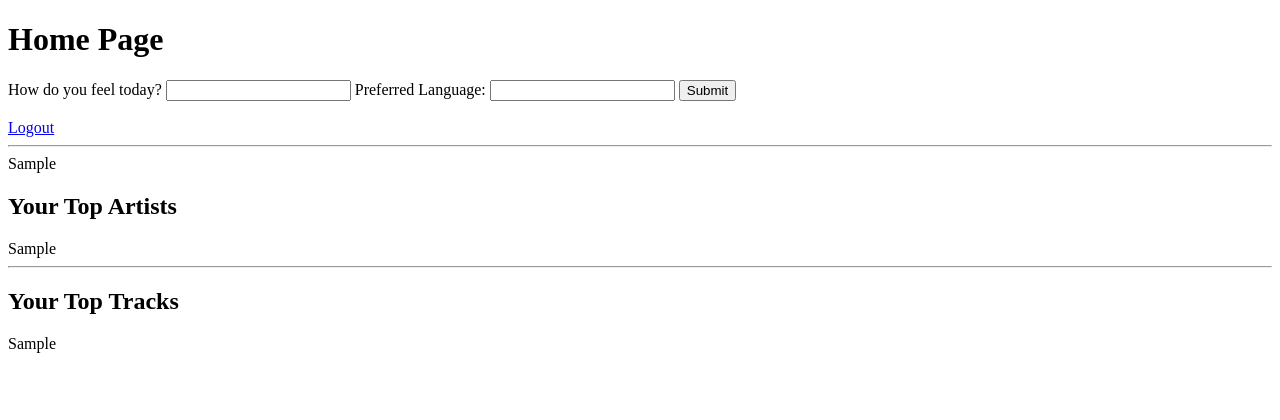
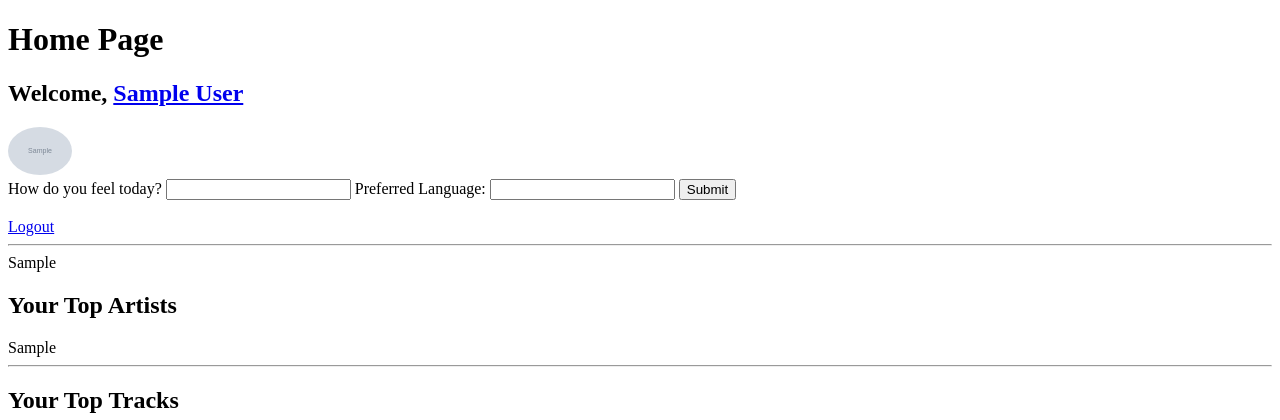
Before and after one commit to Harsshan-006/YourTunes_oneAPI_hack_kpr, a Flask app: template templates/home.html in a window 1280 px wide. Shown: the top 420 px of the page. Run offline with Flask 3, Linux system fonts and the light colour scheme; the template is opened without the code that fills it: most values are stand-ins (such as "Sample title", 1, 10 or a date in 2020); grey boxes marked "Sample" are stand-in pictures.

Commit message:
add user info in home

```diff
--- a/app.py
+++ b/app.py
@@ -124,6 +124,12 @@ def home():
         else:
             currently_playing_html = '<h2>Currently Playing</h2><p>No track is currently playing.</p><hr>'
 
+        # Fetch user's profile
+        user_profile = sp.current_user()
+        user_display_name = user_profile['display_name']
+        user_profile_url = user_profile['external_urls']['spotify']
+        user_profile_image = user_profile['images'][0]['url']  # Use the smaller image
+
         # Fetch user's top artists
         top_artists = sp.current_user_top_artists(limit=5, offset=0, time_range='medium_term')
         artists_info = [(artist['id'], artist['name'], artist['external_urls']['spotify'], artist.get('images', [{}])[0].get('url', 'No image available')) for artist in top_artists['items']]
@@ -134,7 +140,7 @@ def home():
         tracks_info = [(track['id'], track['name'], track['external_urls']['spotify'], track.get('album', {}).get('images', [{}])[1].get('url', 'No image available')) for track in top_tracks['items']]
         tracks_html = '<br>'.join([f'{name}: <a href="{url}" target="_blank">Open Track</a> <br> <img src="{image}" alt="Track Image" width="100">' for _, name, url, image in tracks_info])
 
-        return render_template('home.html', currently_playing_html=currently_playing_html, artists_html=artists_html, tracks_html=tracks_html)
+        return render_template('home.html', currently_playing_html=currently_playing_html, artists_html=artists_html, tracks_html=tracks_html, user_display_name=user_display_name, user_profile_url=user_profile_url, user_profile_image=user_profile_image)
 
     except Exception as e:
         print(f"Error: {e}")
@@ -180,6 +186,8 @@ def extract_songs(text):
     lines = text.split('\n')
     songs = [line.strip() for line in lines if line.strip()]
     return songs
+
+
 
 def playlist_generator(mood, prferred_language):
     pipeline = generator.Generate(
@@ -268,10 +276,15 @@ def create_playlist_from_input():
         if track_ids:
             sp.playlist_add_items(playlist_id, track_ids)
 
-        return redirect(url_for('your_tunes', playlist_id=playlist_id, playlist_url=playlist_url))
+        # Get the cover image
+        playlist_cover_image = sp.playlist_cover_image(playlist_id)
+        cover_image_url = playlist_cover_image[0]['url'] if playlist_cover_image else 'No image available'
+
+        return redirect(url_for('your_tunes', playlist_id=playlist_id, playlist_url=playlist_url, cover_image_url=cover_image_url))
     except Exception as e:
         print(f"Error creating playlist: {e}")
         return "Error creating playlist. Please try again.", 500
+
 
 
 
@@ -280,11 +293,15 @@ def create_playlist_from_input():
 def your_tunes():
     playlist_id = request.args.get('playlist_id')
     playlist_url = request.args.get('playlist_url')
+    cover_image_url = request.args.get('cover_image_url')
 
     if not playlist_id or not playlist_url:
         return "No playlist information available.", 400
 
-    return render_template('yourtunes.html', playlist_id=playlist_id, playlist_url=playlist_url)
+    return render_template('yourtunes.html', playlist_id=playlist_id, playlist_url=playlist_url, cover_image_url=cover_image_url)
+
+
+
 
 
 @app.route('/logout')
--- a/templates/home.html
+++ b/templates/home.html
@@ -5,6 +5,11 @@
 </head>
 <body>
     <h1>Home Page</h1>
+
+    <!-- User Profile Section -->
+    <h2>Welcome, <a href="{{ user_profile_url }}" target="_blank">{{ user_display_name }}</a></h2>
+    <img src="{{ user_profile_image }}" alt="Profile Image" width="64" style="border-radius: 50%;">
+
     <form action="/create_playlist" method="post">
         <label for="mood">How do you feel today?</label>
         <input type="text" id="mood" name="mood" required>
--- a/templates/yourtunes.html
+++ b/templates/yourtunes.html
@@ -9,6 +9,7 @@
     <h1>Playlist Created Successfully!</h1>
     <p><strong>Playlist ID:</strong> {{ playlist_id }}</p>
     <p><strong>Playlist Link:</strong> <a href="{{ playlist_url }}" target="_blank">Open Playlist</a></p>
+    <p>Cover Image: <img src="{{ cover_image_url }}" alt="Cover Image" width="300"></p>
     <a href="{{ url_for('home') }}">Go to Home</a>
 </body>
 </html>
```
